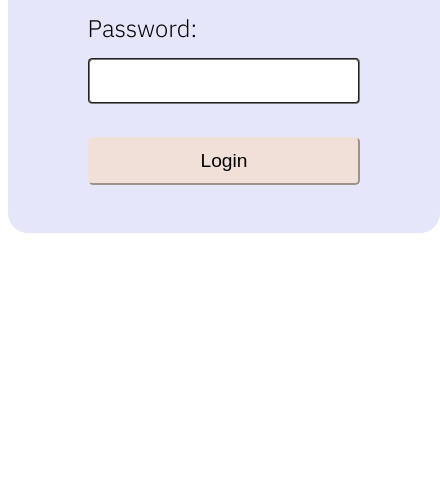
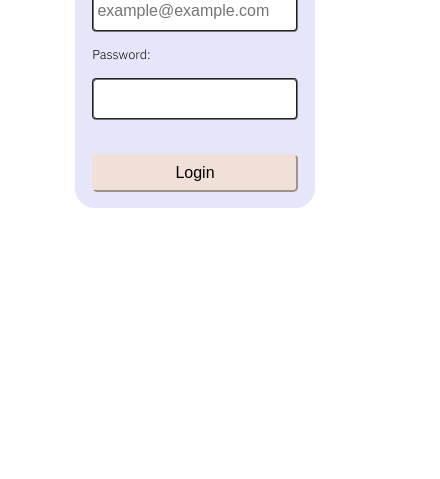
Before and after one commit to Krounosity/Login-page-website, a plain HTML site: page index.html in a window 390 px wide. Shown: the part 365-844 px from the top of the page, 440 px wide, since content can reach past the window. Drawn offline with Linux system fonts and the light colour scheme.

Commit message:
Responsive updates.

```diff
--- a/login.css
+++ b/login.css
@@ -65,7 +65,7 @@ body {
   cursor: url("cursor.png"), default;
 }
 
-@media (max-width: 360px) and (max-height: 640px) {
+@media (max-width: 420px) and (max-height: 930px) {
   body {
     background-image: url("background.jpg");
     font-family: "IBM Plex Sans", "Inter", sans-serif;
@@ -83,7 +83,7 @@ body {
     align-items: center;
     justify-content: center;
     padding: 1rem 0rem;
-    margin: 9rem auto;
+    margin: 15rem auto;
     background-color: lavender;
     border-radius: 20px;
     border-style: none;
@@ -94,8 +94,8 @@ body {
   #login:hover {
     box-shadow: 0px 0px 12px 1px lavenderblush;
     width: 16rem;
-    padding: 4rem 0rem;
-    margin: 5rem auto;
+    padding: 2rem 0rem;
+    margin: 14rem auto;
     border-radius: 0.81rem;
     cursor: url("cursor.png"), default;
   }
@@ -107,7 +107,7 @@ body {
     font-weight: 400;
     font-size: 1rem;
     margin: 0.9rem 0rem;
-    padding: 0.3rem;
+    padding: 0.2rem;
     border-style: groove;
     cursor: url("cursor.png"), default;
   }
```
